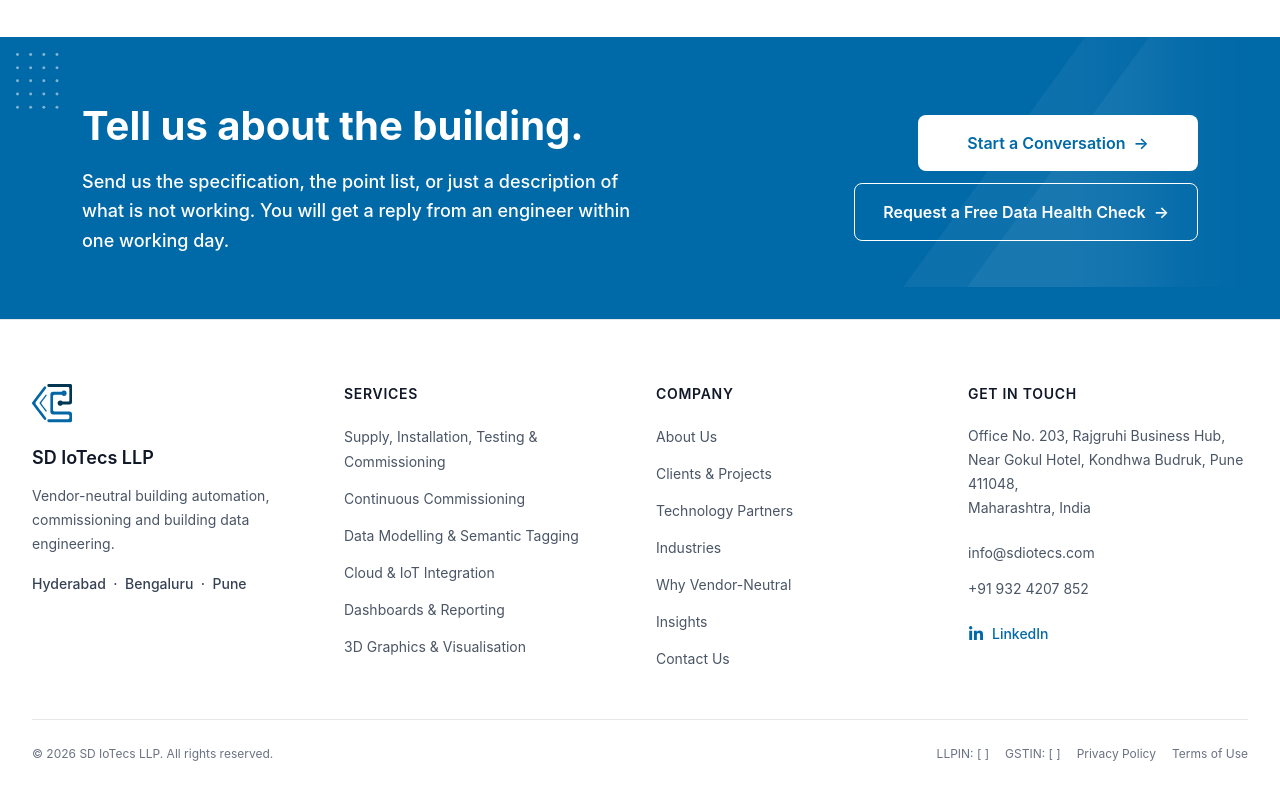
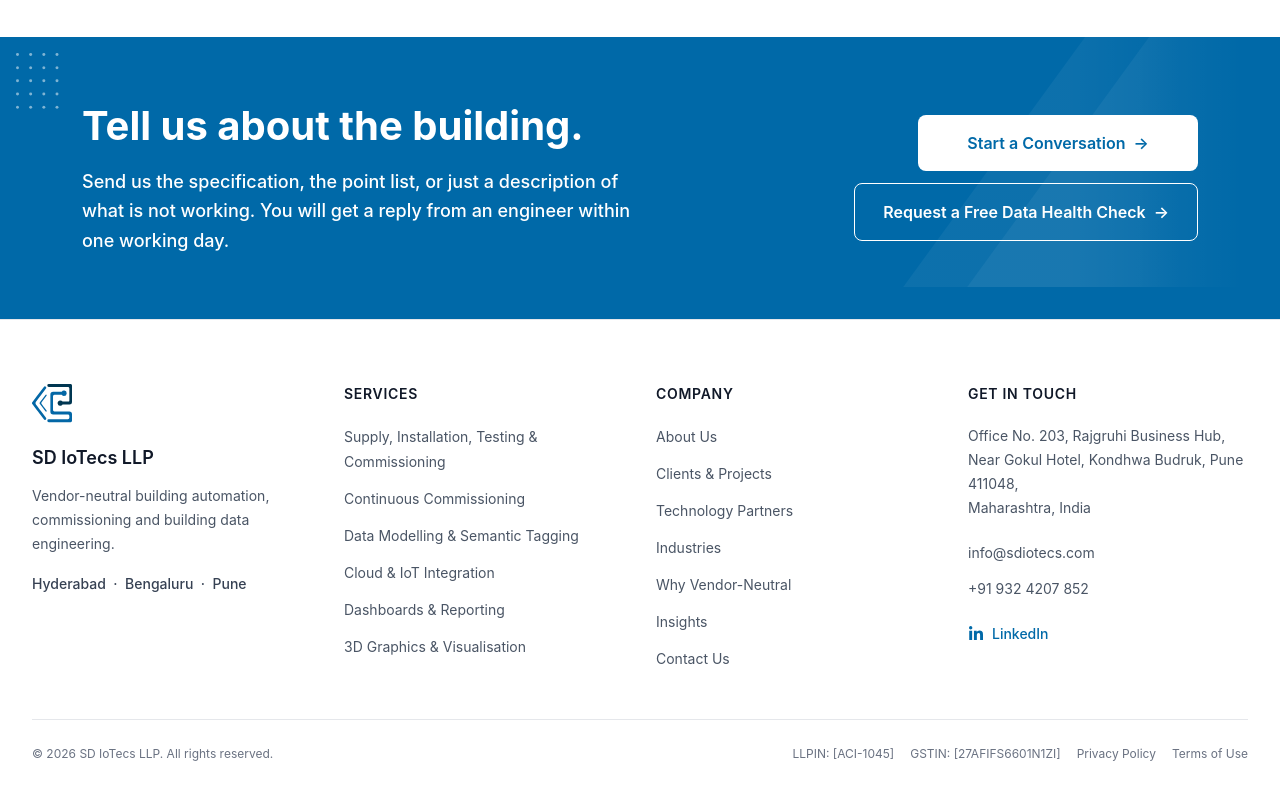
Before and after one commit to Yugabdh/iot-static-website, a Next.js app: page / in a window 1280 px wide. Shown: the part 4195-4995 px from the top of the page. Built offline with nearby package versions, Linux system fonts and the light colour scheme.

Commit message:
Added LLPIN and GSTIN

```diff
--- a/components/footer.js
+++ b/components/footer.js
@@ -200,11 +200,11 @@
 
                         <div className="flex flex-wrap gap-x-4 gap-y-2">
                             <span>
-                                LLPIN: [ ]
+                                LLPIN: [ACI-1045]
                             </span>
 
                             <span>
-                                GSTIN: [ ]
+                                GSTIN: [27AFIFS6601N1ZI]
                             </span>
 
                             <Link
```
